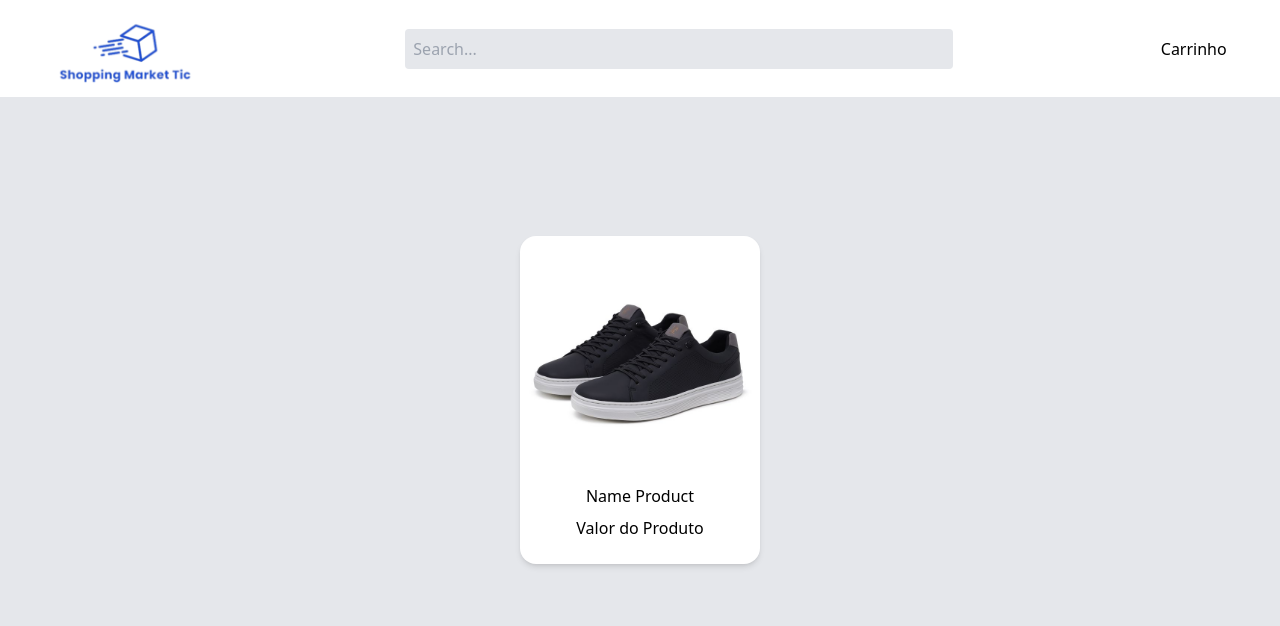
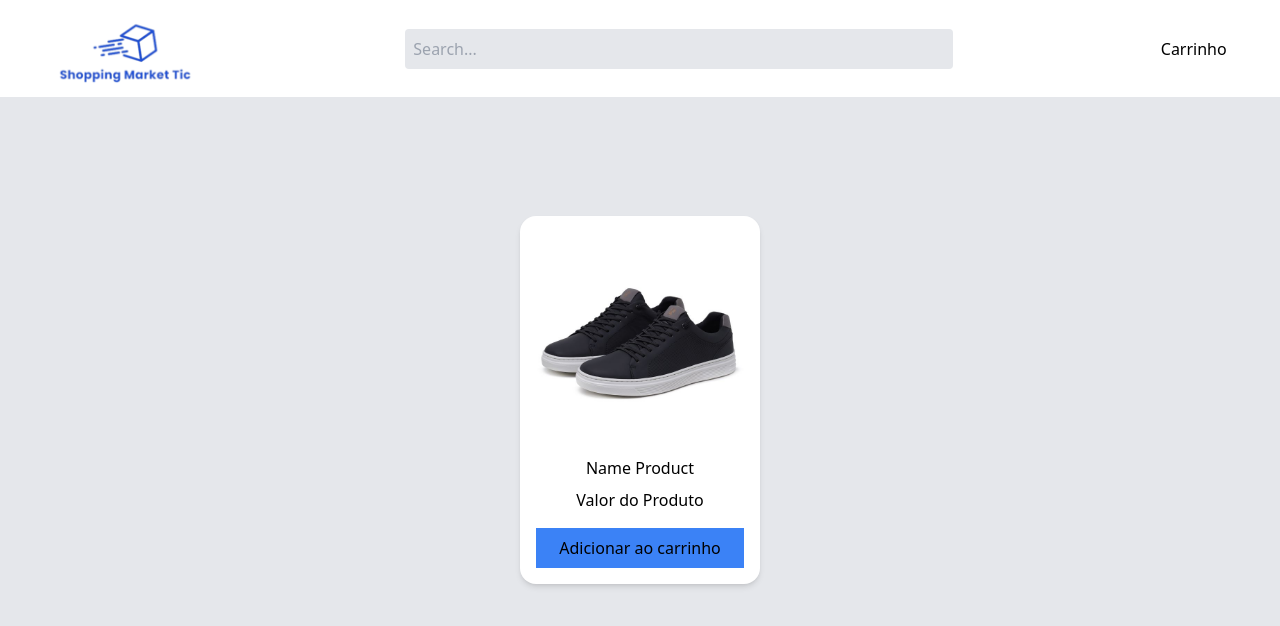
Before and after one commit to Otaviocuriel/ShoppingMarketTic, a React (Vite) app: page / in a window 1280 px wide. Shown: the top 626 px of the page. Built offline with nearby package versions, Linux system fonts and the light colour scheme.

Commit message:
colocando um button

```diff
--- a/src/app/components/Card.tsx
+++ b/src/app/components/Card.tsx
@@ -1,6 +1,6 @@
 const Card = () => {
     return (
-        <div className="bg-white p-2 w-60 rounded-2xl shadow-md">
+        <div className="bg-white p-4 w-60 rounded-2xl shadow-md">
             <div>
                 <img src="/assets/produtos/tenis.jpg">
 
@@ -15,6 +15,9 @@ const Card = () => {
                 </div>
 
             </div>
+                        <button className="w-full bg-blue-500 py-2 px-4 hover:bg-blue-700 hover:!text-white">
+							Adicionar ao carrinho
+						</button>
         </div>
     )
 };
```
